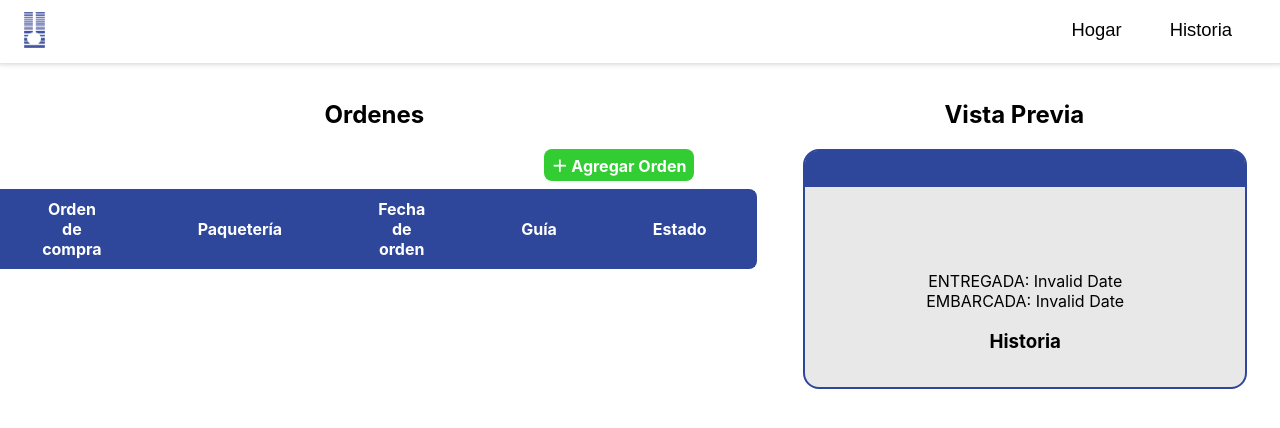
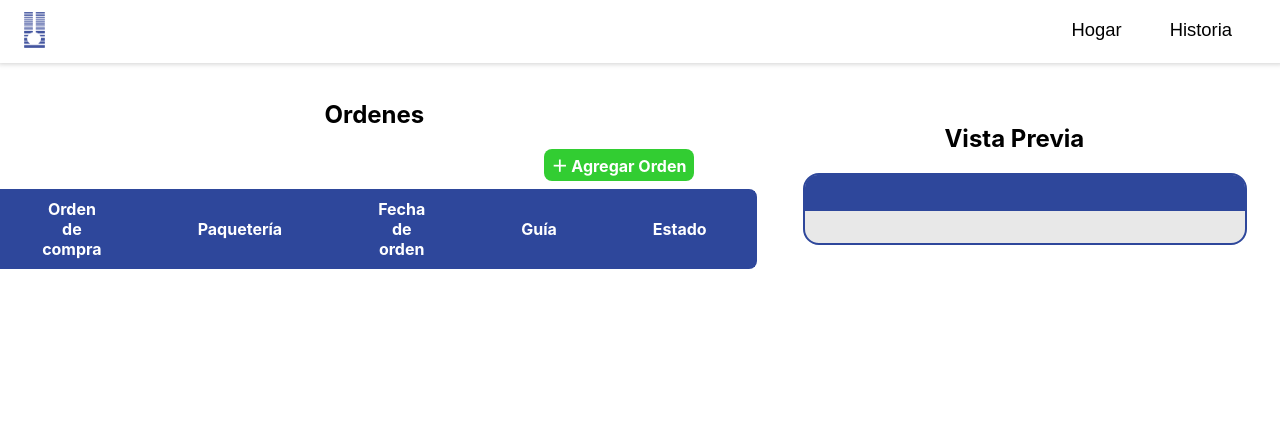
Before and after one commit to walz0/rastreador, a React (Create React App) app in the folder frontend/: page / in a window 1280 px wide. Shown: the top 428 px of the page. Built offline with nearby package versions, Linux system fonts and the light colour scheme.

Commit message:
fix issues with missing data in preview

```diff
--- a/frontend/src/components/Preview.js
+++ b/frontend/src/components/Preview.js
@@ -20,9 +20,10 @@ export default function Preview(props) {
         }
     }
 
-    console.log(props.selected.paqueteria);
     return (
         <div className='Preview'>
+            { props.selected !== undefined ?
+            <div>
                 <div className='orden'>{props.selected.orden}</div>
                 <div className='info'>
                     <img className="paqueteria" src={paqueteriaImage(props.selected.paqueteria)}></img>
@@ -32,5 +33,10 @@ export default function Preview(props) {
                 <h3>Historia</h3>
                 <History history={props.selected.historia} />
             </div>
+            : <div>
+                <div className='orden'></div>
+                <div className='info'></div>
+            </div>}
+        </div>
     )
 }
--- a/frontend/src/pages/Home.js
+++ b/frontend/src/pages/Home.js
@@ -135,12 +135,7 @@ export default function Home() {
             </div>
             <div className='Add'>
                 <h2 className='title'>Vista Previa</h2>
-                <Preview selected={getOrdenList(data).length > 0 && selected !== "" ? data[selected] : {
-                    "paqueteria": "",
-                    "embarcada": "",
-                    "entregada": "",
-                    "historia": [],
-                }}/>
+                <Preview selected={getOrdenList(data).length > 0 && selected !== "" ? data[selected] : undefined}/>
             </div>
 
             <Modal
```
Lines whose indentation alone changed are shown as unchanged.
